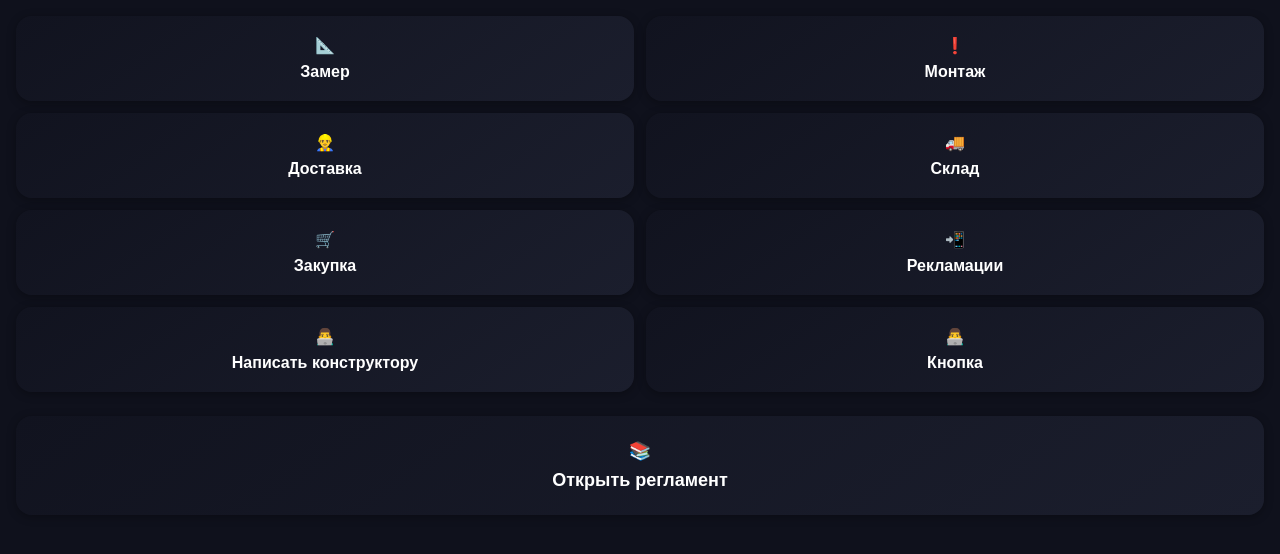
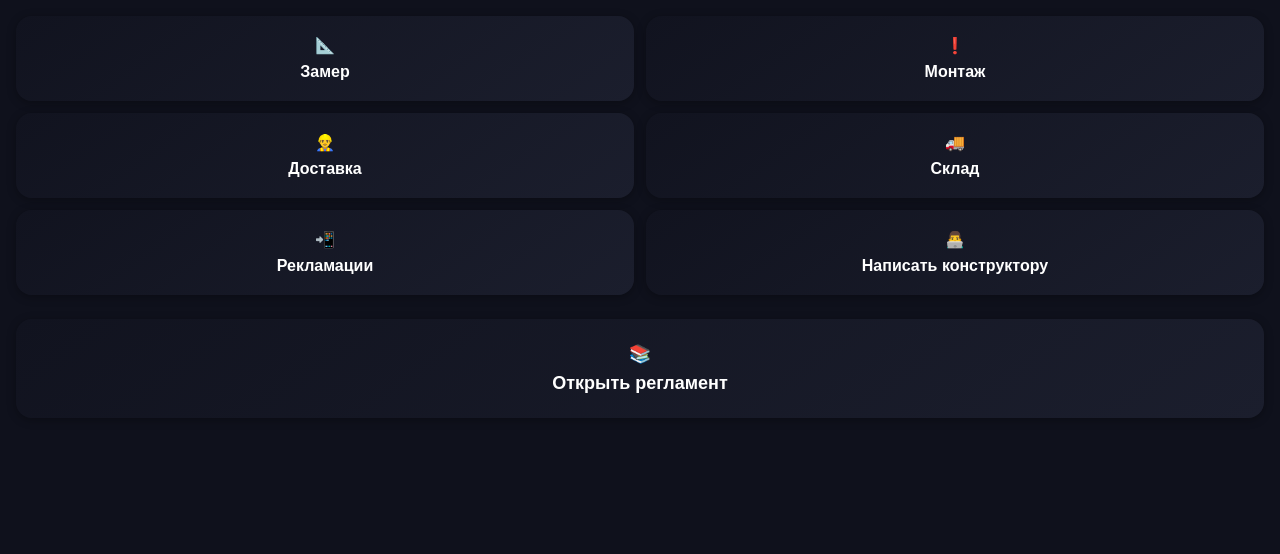
Before and after one commit to maxrizie/rmax, a plain HTML site: page index.html in a window 1280 px wide. Drawn offline with Linux system fonts and the light colour scheme.

Commit message:
Update index.html

```diff
--- a/index.html
+++ b/index.html
@@ -13,10 +13,8 @@
     <a class="card" href="https://t.me/+problem_montage" target="_blank">❗<span>Монтаж</span></a>
     <a class="card" href="https://t.me/+leader_montage" target="_blank">👷‍♂️<span>Доставка</span></a>
     <a class="card" href="https://t.me/+delivery_team" target="_blank">🚚<span>Склад</span></a>
-    <a class="card" href="https://t.me/+stock_purchase" target="_blank">🛒<span>Закупка</span></a>
     <a class="card" href="https://t.me/+reklamaciya" target="_blank">📲<span>Рекламации</span></a>
     <a class="card" href="https://t.me/+alexey_group" target="_blank">👨‍💻<span>Написать конструктору</span></a>
-    <a class="card" href="https://t.me/+dmitry_group" target="_blank">👨‍💻<span>Кнопка</span></a>
   </div>
 
   <div class="reglament">
```
